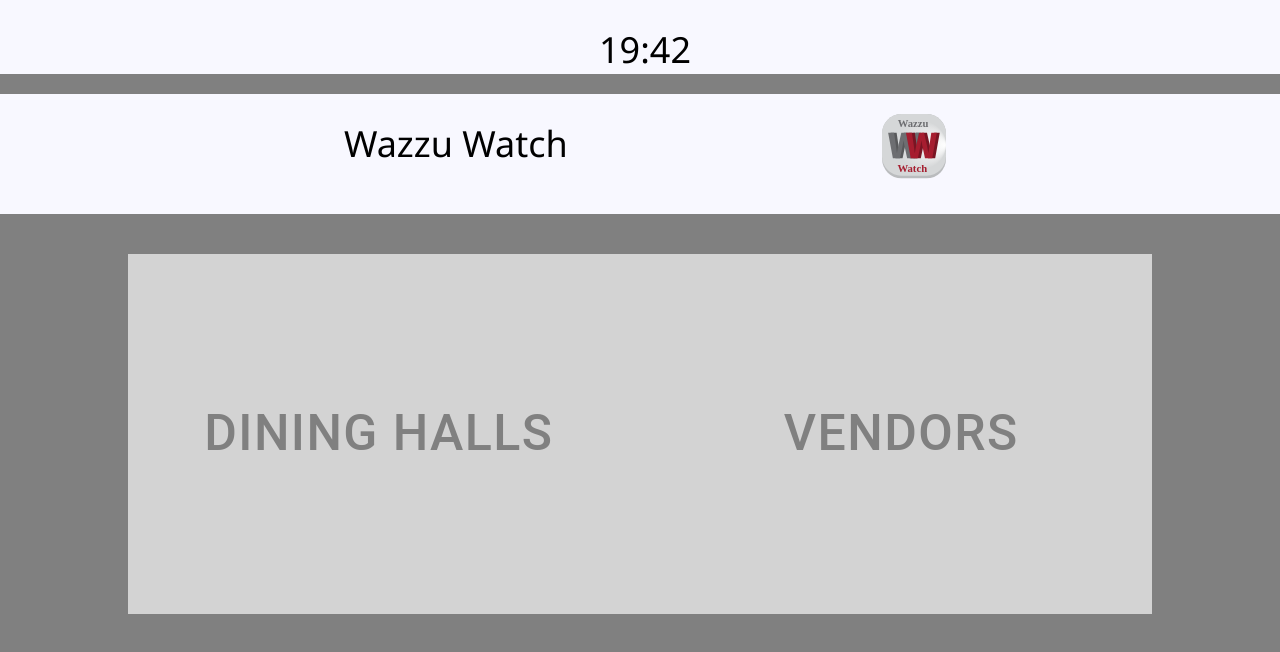
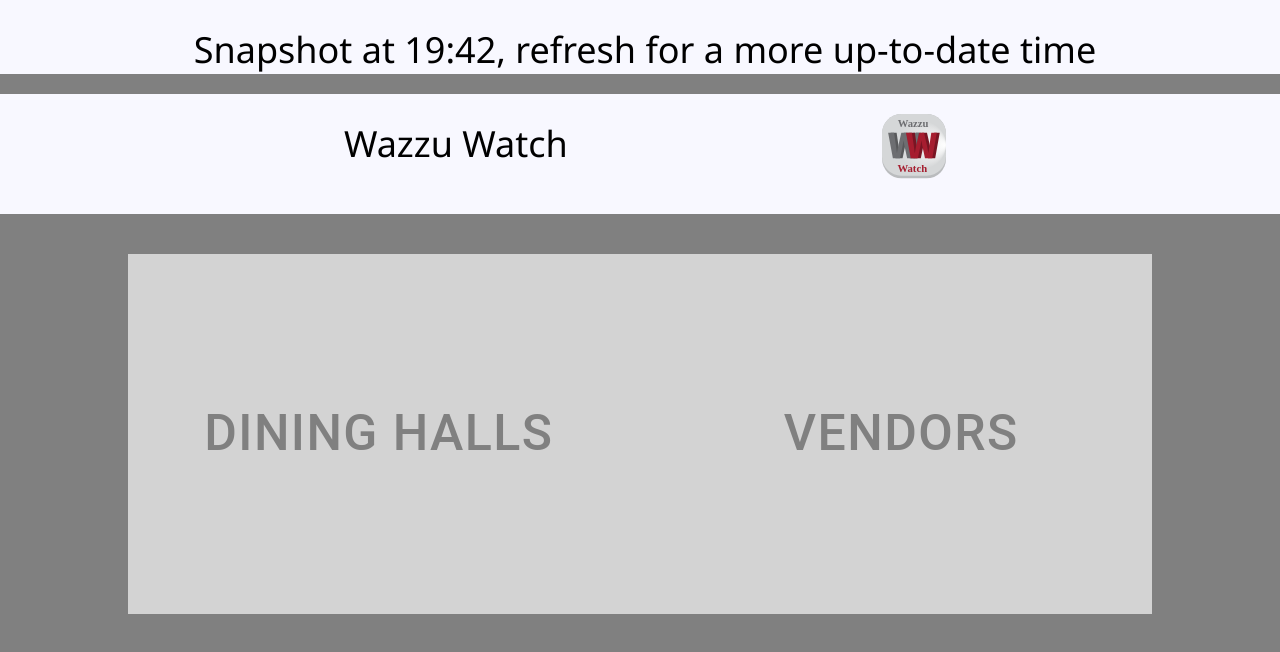
Before and after one commit to suba-ven/WSU-Hackathon-2022, a React (Create React App) app in the folder my-app/: page / in a window 1280 px wide. Both pictures are taken after a click on the button "ENTER". Shown: the top 652 px of the page. Built offline with nearby package versions, Linux system fonts and the light colour scheme.

Commit message:
clock with dialogue

```diff
--- a/my-app/src/Clock.js
+++ b/my-app/src/Clock.js
@@ -12,7 +12,7 @@ const Clock = (props) => {
 
     return (
             <header className="Main-header">
-            <div className="Main-text-header"> {props.Hour}:{props.Minute}</div>
+            <div className="Main-text-header"> Snapshot at {props.Hour}:{props.Minute}, refresh for a more up-to-date time</div>
             </header>
     )
 }
```
